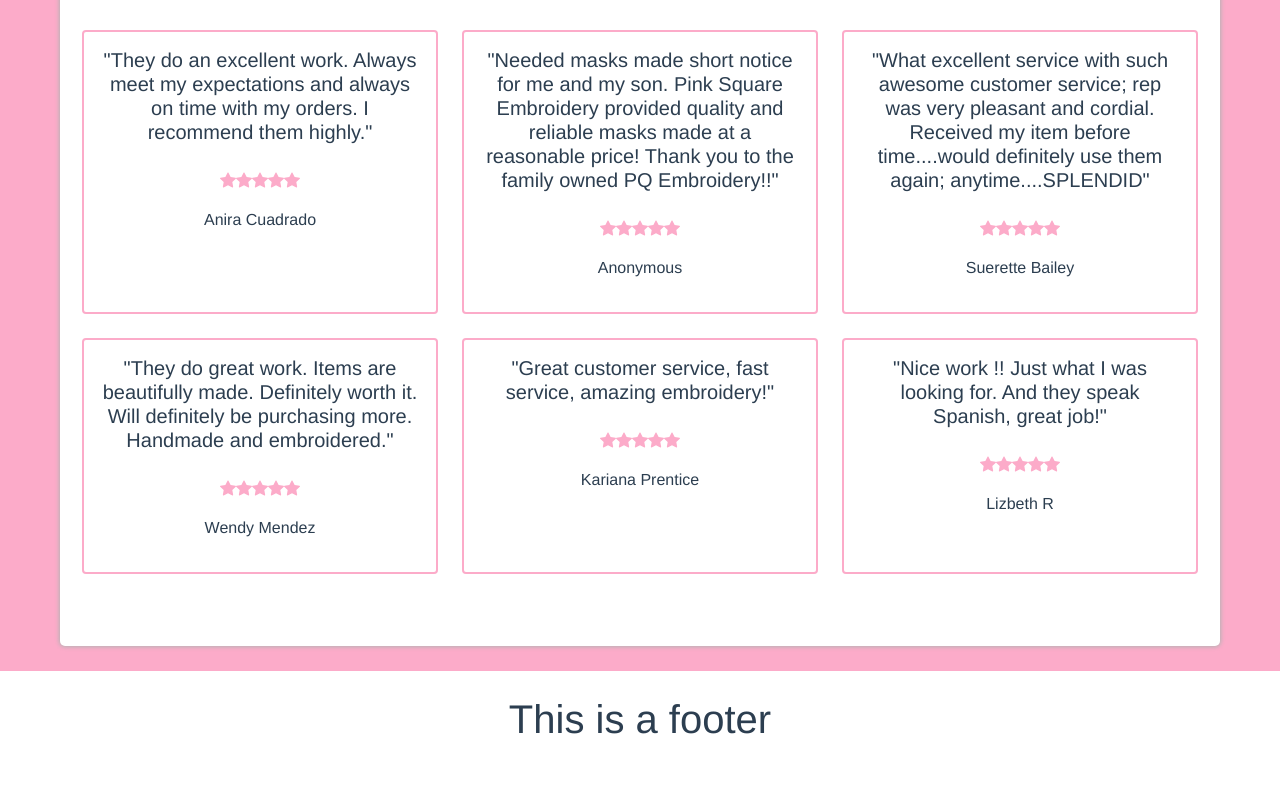
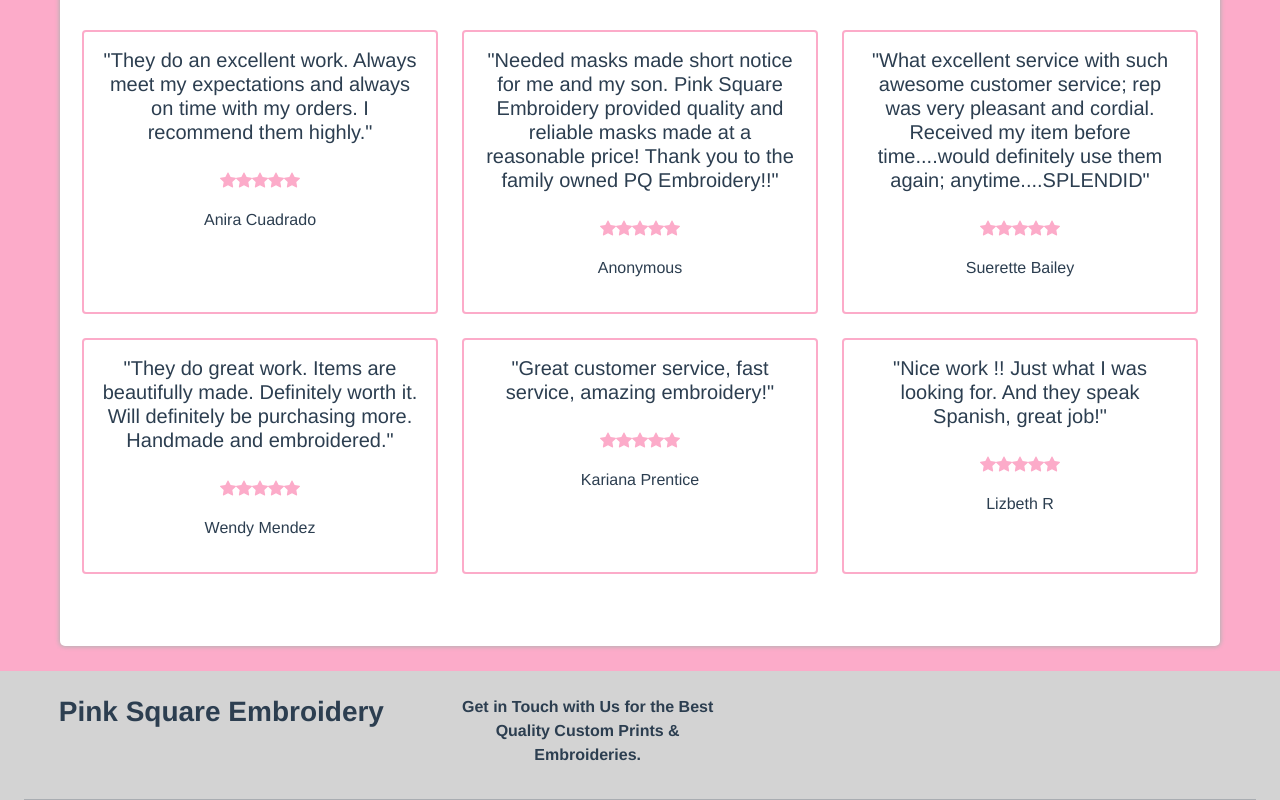
Before and after one commit to adriangallant/pinksquare-mevn, a Vue app in the folder client/: page / in a window 1280 px wide. Shown: the part 2039-2839 px from the top of the page. Before the commit the page ends 2814 px from the top, so only its background shows below. Built offline with nearby package versions, Linux system fonts and the light colour scheme.

Commit message:
footer is essentially complete

```diff
--- a/client/src/App.vue
+++ b/client/src/App.vue
@@ -56,15 +56,28 @@
       </b-collapse>
     </b-navbar>
     <router-view />
-    <footer class="container-fluid footer bg-white p-4">
-      <div class="row">
-        <div class="col text-center"><h1>This is a footer</h1></div>
-      </div>
+    <footer class="container-fluid footer footer-bg p-4">
+      <b-row>
+        <b-col cols="4">
+          <h3 class="fw-bold">Pink Square Embroidery</h3>
+        </b-col>
+        <b-col cols="3">
+          <p class="fw-bold">Get in Touch with Us for the Best Quality Custom Prints &amp; Embroideries.</p>
+        </b-col>
+        <b-col cols="5">
+
+        </b-col>
+      </b-row>
+      <hr>
     </footer>
   </div>
 </template>
 
 <style scoped lang="css">
+.footer-bg {
+  background-color: #d3d3d3 ;
+}
+
 .nav-font-size {
   font-size: 1.2rem;
   color: black;
```
